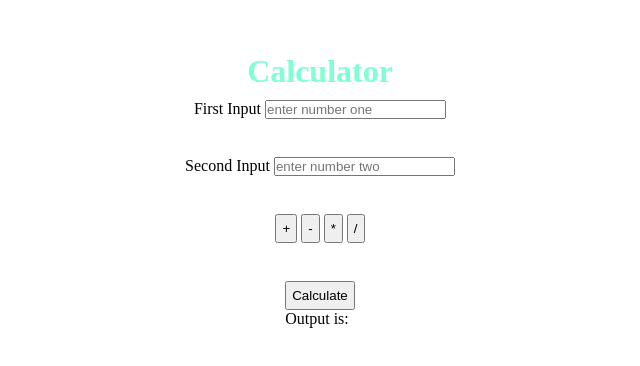
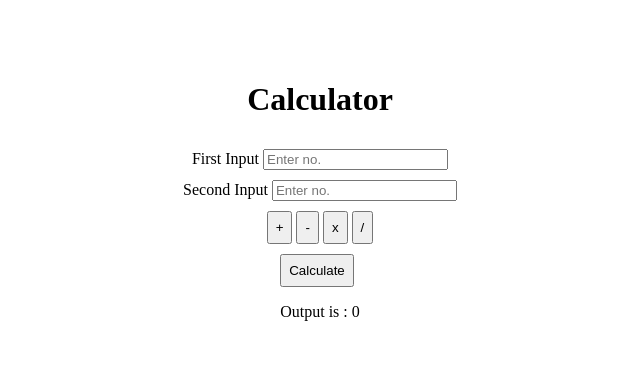
Before and after one commit to SparshAnand01/JavaScript, a plain HTML site: page javaScript lab/calculator/index.html in a window 1280 px wide. Shown: the part 210-576 px from the top of the page, without its empty margins (320-960 px from the left). Drawn offline with Linux system fonts and the light colour scheme.

Commit message:
Add files via upload

```diff
--- a/javaScript lab/calculator/index.html
+++ b/javaScript lab/calculator/index.html
@@ -1,40 +1,38 @@
 <!DOCTYPE html>
 <html lang="en">
+
 <head>
     <meta charset="UTF-8">
     <meta name="viewport" content="width=device-width, initial-scale=1.0">
     <title>Document</title>
-     <script src="script.js" defer></script>
-     <link rel="stylesheet" href="html.css">
+    <link rel="stylesheet" href="./style.css">
+    <script src="./script.js" defer></script>
+</head>
 
-</head>
 <body>
-    <div style="display: flex; flex-direction: column;gap: 10px; justify-content: center; align-items: center; height: 100vh;">
-        <h1>
-            Calculator
-        </h1>
+    <div
+        style="display: flex; flex-direction: column; gap: 10px; justify-content: center; align-items: center; height: 100vh;">
+        <h1>Calculator</h1>
         <div>
-            <label for="inputone"> First Input</label>
-            <input type="number" placeholder="enter number one" id="inputone" required>
-        </div><br>
+            <label for="inputOne">First Input</label>
+            <input type="number" required placeholder="Enter no." id="inputOne">
+        </div>
         <div>
-            <label for="inputtwo">Second Input</label>
-            <input type="number" placeholder="enter number two" id="inputtwo" required>
-        </div><br>
+            <label for="inputTwo">Second Input</label>
+            <input type="number" required placeholder="Enter no." id="inputTwo">
+        </div>
         <div>
-            <button id="add">+</button>
-            <button id="sub">-</button>
-            <button id="mul">*</button>
-            <button id="divi">/</button>
-        </div><br>
+            <button style="padding: 7px;" id="add">+</button>
+            <button style="padding: 7px;" id="sub">-</button>
+            <button style="padding: 7px;" id="mul">x</button>
+            <button style="padding: 7px;" id="div">/</button>
+        </div>
         <div>
-            <button id="">Calculate</button>
-            <p>Output is: <span></span></p>
-
+            <button style="padding: 7px;">Calculate</button>
+            <p>Output is : <span id="Output"></span></p>
         </div>
-
-
     </div>
 
 </body>
+
 </html>
--- a/javaScript lab/calculator/script.js
+++ b/javaScript lab/calculator/script.js
@@ -1,9 +1,40 @@
-let addElement=document.querySelector("add");
-let subElement=document.querySelector("sub");
-let mulElement=document.querySelector("mul");
-let diviElement=document.querySelector("divi");
+let addElem = document.getElementById("add");
+let subElem = document.getElementById("sub");
+let mulElem = document.getElementById("mul");
+let divElem = document.getElementById("div");
 
-let inputOneElem=document.getElementById("inputone");
-let inputtwoelem=document.getElementById("inputtwo");
+let inputOneElem = document.getElementById("inputOne");
+let inputTwoElem = document.getElementById("inputTwo");
 
-let calElem=document.getElementById("ca")
+let calculate = document.getElementById("Calculator");
+
+let outputElem = document.getElementById("Output");
+outputElem.textContent = 0;
+
+let selectedOperator = '';
+
+
+
+addElem.addEventListener('click', function () {
+    selectedOperator = addElem.textContent;
+    addElem.style.backgroundColor="blue";
+    addElem.style.color="white";
+})
+
+subElem.addEventListener('click', function () {
+    selectedOperator = subElem.textContent;
+    subElem.style.backgroundColor="blue";
+    subElem.style.color="white";
+})
+
+mulElem.addEventListener('click', function () {
+    selectedOperator = mulElem.textContent;
+    mulElem.style.backgroundColor="blue";
+    mulElem.style.color="white";
+})
+
+divElem.addEventListener('click', function () {
+    selectedOperator = divElem.textContent;
+    divElem.style.backgroundColor="blue";
+    divElem.style.color="white";
+})
```
